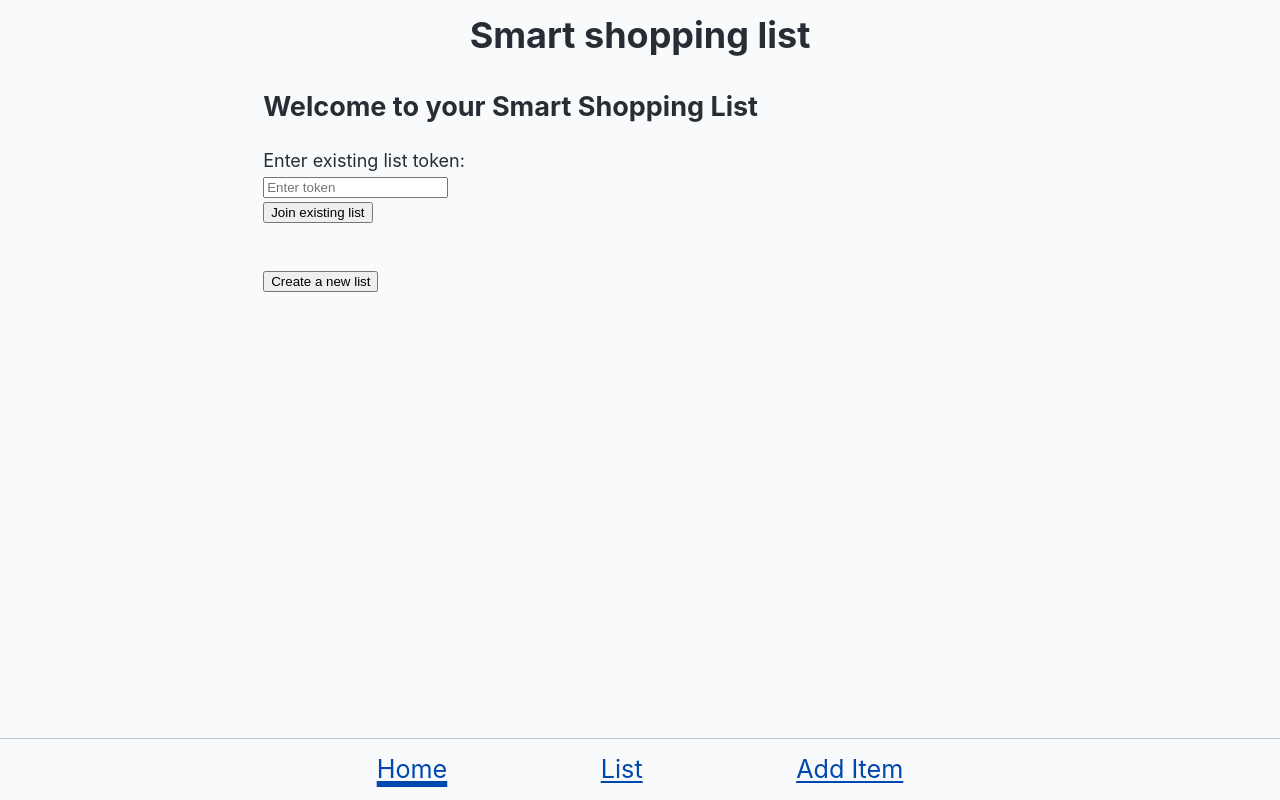
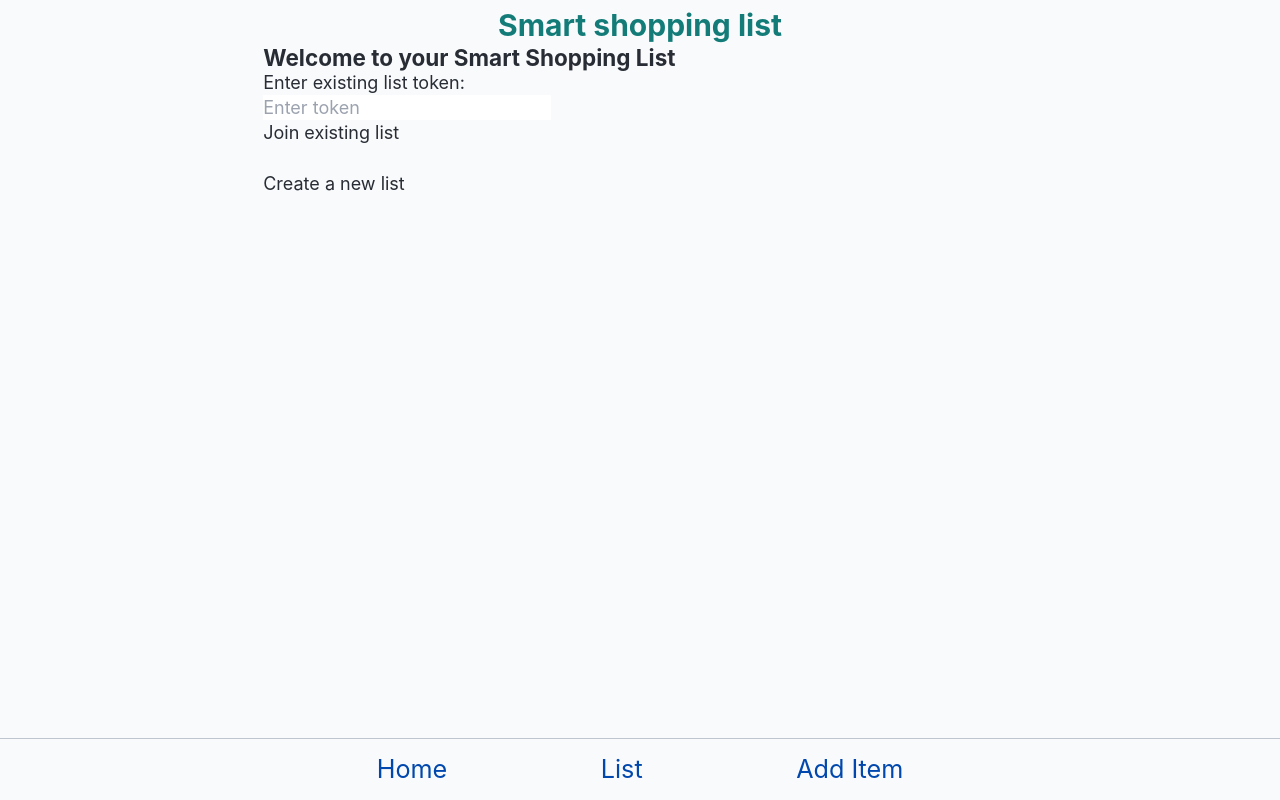
Before and after one commit to the-collab-lab/tcl-64-smart-shopping-list, a React (Vite) app: page / in a window 1280 px wide. Built offline with nearby package versions, Linux system fonts and the light colour scheme.

Commit message:
Followed install Tailwind css with Vite

```diff
--- a/package.json
+++ b/package.json
@@ -24,6 +24,7 @@
 		"@testing-library/react": "^14.0.0",
 		"@testing-library/user-event": "^14.4.3",
 		"@vitejs/plugin-react": "^4.0.4",
+		"autoprefixer": "^10.4.16",
 		"eslint": "^8.46.0",
 		"eslint-config-prettier": "^8.10.0",
 		"eslint-config-react-app": "^7.0.1",
@@ -31,7 +32,9 @@
 		"husky": "^8.0.3",
 		"jsdom": "^22.1.0",
 		"lint-staged": "^13.2.3",
+		"postcss": "^8.4.31",
 		"prettier": "^3.0.1",
+		"tailwindcss": "^3.3.3",
 		"vite": "^4.4.8",
 		"vite-plugin-pwa": "^0.16.4",
 		"vite-plugin-svgr": "^3.2.0",
--- /dev/null
+++ b/postcss.config.js
@@ -0,0 +1,6 @@
+export default {
+	plugins: {
+		tailwindcss: {},
+		autoprefixer: {},
+	},
+};
--- a/src/index.css
+++ b/src/index.css
@@ -1,3 +1,15 @@
+@tailwind base;
+@tailwind components;
+@tailwind utilities;
+@layer base {
+	h1 {
+		@apply text-3xl font-bold md:text-5xl;
+	}
+	h2 {
+		@apply text-2xl font-bold md:text-4xl;
+	}
+}
+
 :root {
 	--color-black: hsla(220, 13%, 18%, 1);
 	--color-gray-dark: hsla(220, 13%, 25%, 1);
@@ -57,8 +69,19 @@ html {
 body {
 	background-color: var(--color-bg);
 	color: var(--color-text);
-	font-family: -apple-system, BlinkMacSystemFont, avenir next, avenir, segoe ui,
-		helvetica neue, helvetica, Ubuntu, roboto, noto, arial, sans-serif;
+	font-family:
+		-apple-system,
+		BlinkMacSystemFont,
+		avenir next,
+		avenir,
+		segoe ui,
+		helvetica neue,
+		helvetica,
+		Ubuntu,
+		roboto,
+		noto,
+		arial,
+		sans-serif;
 	font-size: 1.8rem;
 	line-height: 1.4;
 	margin: 0;
@@ -75,7 +98,12 @@ code {
 	border-radius: 4px;
 	color: var(--color-text);
 	display: inline-block;
-	font-family: Menlo, Consolas, Monaco, Liberation Mono, Lucida Console,
+	font-family:
+		Menlo,
+		Consolas,
+		Monaco,
+		Liberation Mono,
+		Lucida Console,
 		monospace;
 	font-size: 0.9em;
 	padding: 0.15em 0.15em;
--- a/src/views/Layout.jsx
+++ b/src/views/Layout.jsx
@@ -15,7 +15,7 @@ export function Layout() {
 		<>
 			<div className="Layout">
 				<header className="Layout-header">
-					<h1>Smart shopping list</h1>
+					<h1 className="text-green">Smart shopping list</h1>
 				</header>
 				<main className="Layout-main">
 					<Outlet />
--- /dev/null
+++ b/tailwind.config.js
@@ -0,0 +1,15 @@
+/** @type {import('tailwindcss').Config} */
+export default {
+	content: ['./index.html', './src/**/*.{js,ts,jsx,tsx}'],
+	theme: {
+		extend: {
+			colors: {
+				yellow: '#FFDE30',
+				'light-blue': '#8AD0C3',
+				red: '#E36849',
+				green: '#137C78',
+			},
+		},
+	},
+	plugins: [],
+};
```
Also changed, not shown: 1 other file (tests, documents, lock files or other folders).
